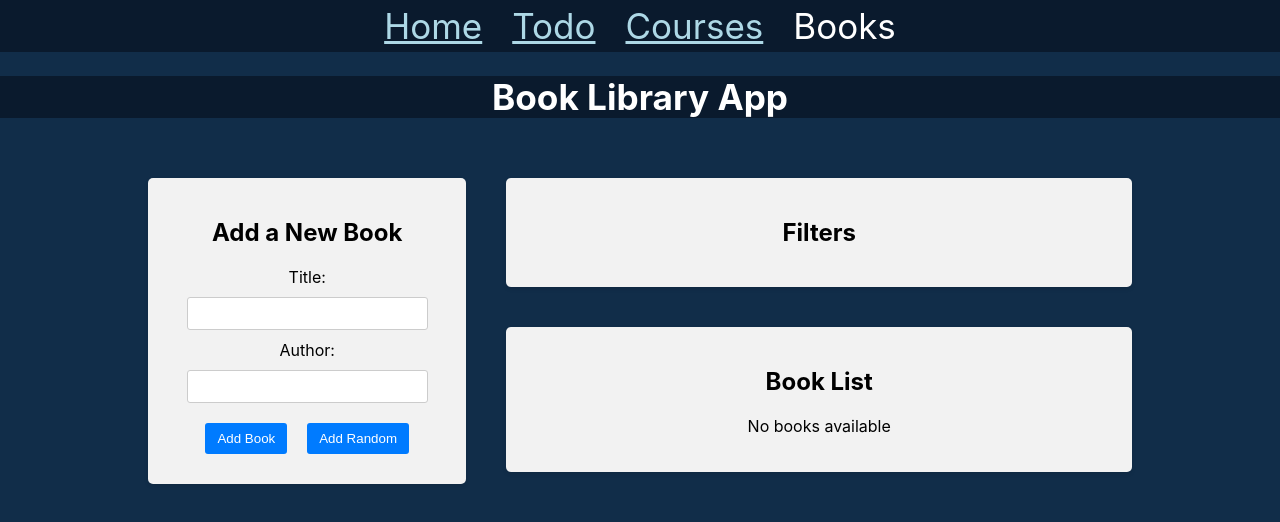
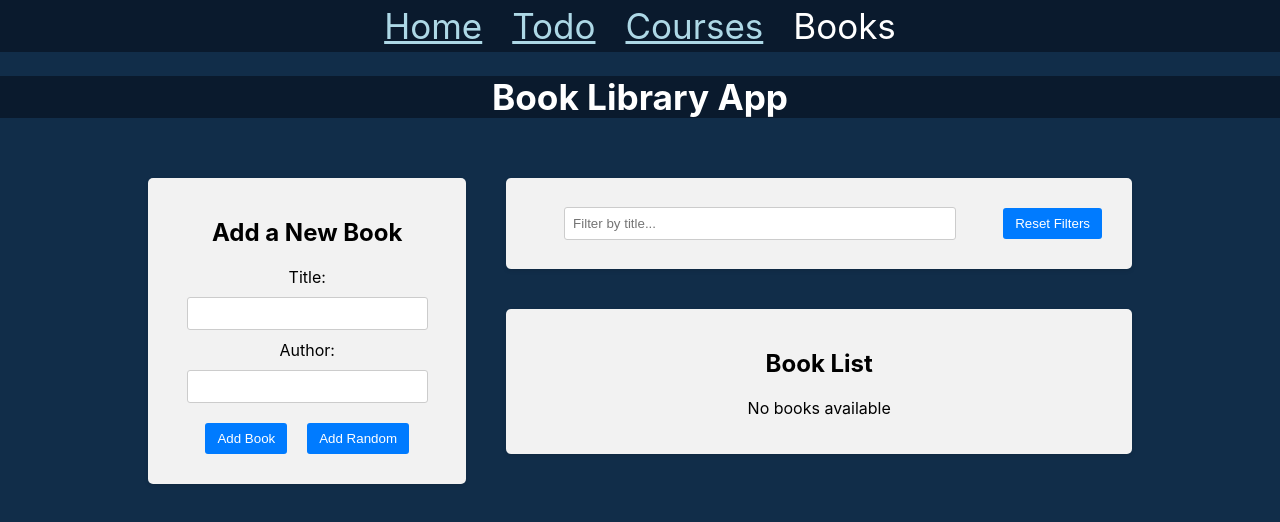
Before and after one commit to OlegTiotenshi/ReactSamples, a React (Create React App) app: page /books in a window 1280 px wide. Shown: the top 522 px of the page. Built offline with nearby package versions, Linux system fonts and the light colour scheme.

Commit message:
book_library_app filter Redux slice and filter by title

```diff
--- a/src/components/book_library_app/frontend/components/BookList/BookList.js
+++ b/src/components/book_library_app/frontend/components/BookList/BookList.js
@@ -1,10 +1,12 @@
 import { useDispatch, useSelector } from 'react-redux'
+import { BsBookmarkStar, BsBookmarkStarFill } from 'react-icons/bs'
 import { deleteBook, toggleFavorite } from '../../redux/books/actionCreators'
-import { BsBookmarkStar, BsBookmarkStarFill } from 'react-icons/bs'
+import { selectTitleFilter } from '../../redux/slices/filterSlice'
 import './BookList.css'
 
 const BookList = () => {
   const books = useSelector((state) => state.books)
+  const titleFilter = useSelector(selectTitleFilter)
   const dispatch = useDispatch()
 
   const handleDeleteBook = (id) => {
@@ -15,14 +17,21 @@
     dispatch(toggleFavorite(id))
   }
 
+  const filteredBooks = books.filter((book) => {
+    const matchesTitle = book.title
+      .toLowerCase()
+      .includes(titleFilter.toLowerCase())
+    return matchesTitle
+  })
+
   return (
     <div className="app-block book-list">
       <h2>Book List</h2>
-      {books.length === 0 ? (
+      {filteredBooks.length === 0 ? (
         <p>No books available</p>
       ) : (
         <ul>
-          {books.map((book, i) => (
+          {filteredBooks.map((book, i) => (
             <li key={book.id}>
               <div className="book-info">
                 {++i}. {book.title} by <strong>{book.author}</strong>
--- a/src/components/book_library_app/frontend/components/Filter/Filter.js
+++ b/src/components/book_library_app/frontend/components/Filter/Filter.js
@@ -1,9 +1,36 @@
+import { useDispatch, useSelector } from 'react-redux'
+import {
+  setTitleFilter,
+  selectTitleFilter,
+  resetFilters,
+} from '../../redux/slices/filterSlice'
 import './Filter.css'
 
 const Filter = () => {
+  const dispatch = useDispatch()
+  const titleFilter = useSelector(selectTitleFilter)
+
+  const handleTitleFilterChange = (e) => {
+    dispatch(setTitleFilter(e.target.value))
+  }
+
+  const handleResetFilters = () => {
+    dispatch(resetFilters())
+  }
+
   return (
     <div className="app-block filter">
-      <h2>Filters</h2>
+      <div className="filter-row">
+        <div className="filter-group">
+          <input
+            type="text"
+            value={titleFilter}
+            placeholder="Filter by title..."
+            onChange={handleTitleFilterChange}
+          ></input>
+        </div>
+        <button onClick={handleResetFilters}>Reset Filters</button>
+      </div>
     </div>
   )
 }
--- /dev/null
+++ b/src/components/book_library_app/frontend/redux/slices/filterSlice.js
@@ -0,0 +1,23 @@
+import { createSlice } from '@reduxjs/toolkit'
+
+const initialState = {
+  title: '',
+}
+
+const filterSlice = createSlice({
+  name: 'filter',
+  initialState,
+  reducers: {
+    setTitleFilter: (state, action) => {
+      // can mutate state thanks to Immer library
+      state.title = action.payload
+    },
+    resetFilters: (state) => {
+      return initialState
+    },
+  },
+})
+
+export const { setTitleFilter, resetFilters } = filterSlice.actions
+export const selectTitleFilter = (state) => state.filter.title
+export default filterSlice.reducer
--- a/src/components/book_library_app/frontend/redux/store.js
+++ b/src/components/book_library_app/frontend/redux/store.js
@@ -1,9 +1,11 @@
 import { configureStore } from '@reduxjs/toolkit'
 import booksReducer from './books/reducer'
+import filterReducer from './slices/filterSlice'
 
 const store = configureStore({
   reducer: {
     books: booksReducer,
+    filter: filterReducer,
   },
 })
 
```
